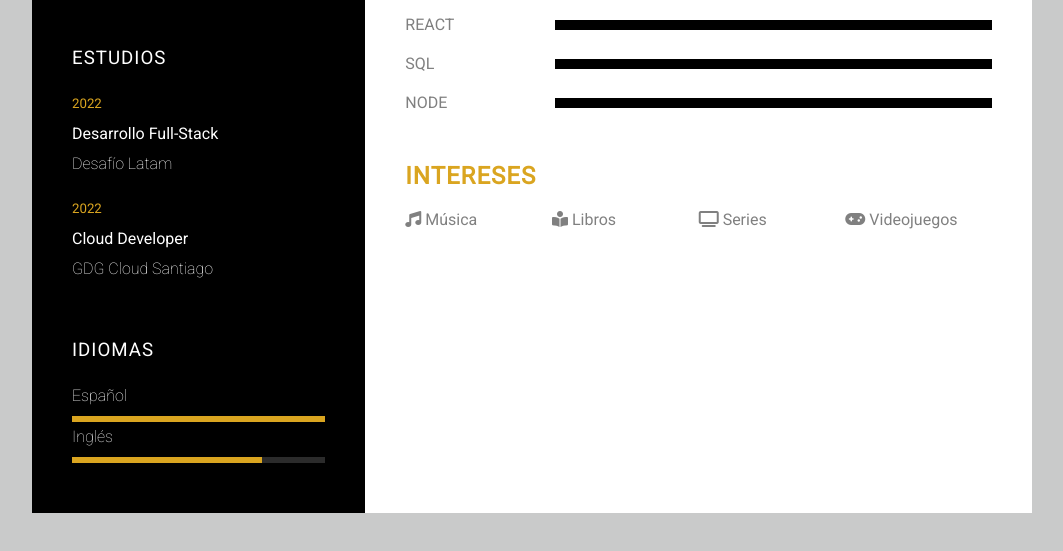
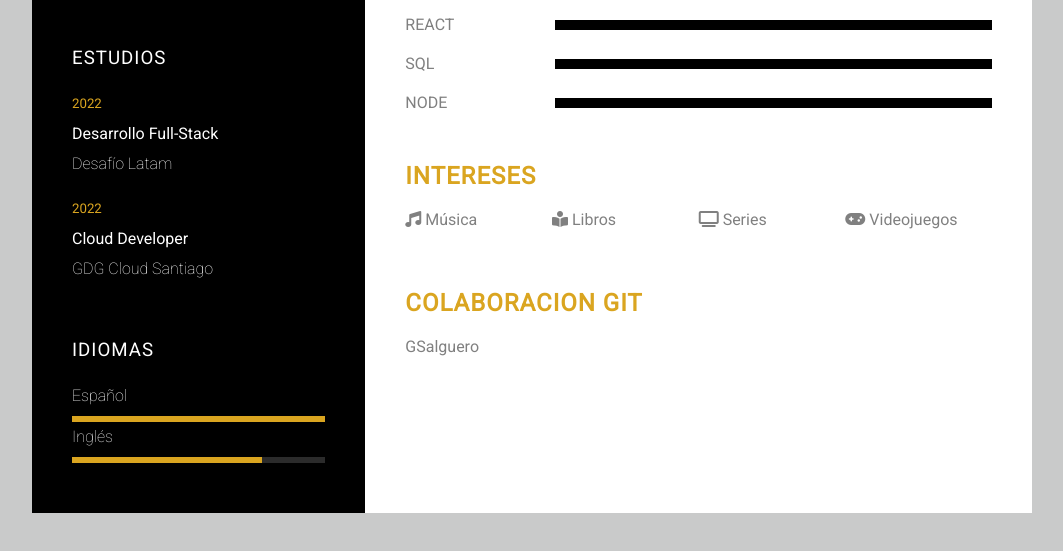
Before and after one commit to victoraguilera12/iperezsidgmann.github.io, a plain HTML site: page index.html in a window 1280 px wide. Shown: the part 673-1224 px from the top of the page, without its empty margins (108-1171 px from the left). Drawn offline with Linux system fonts and the light colour scheme.

Commit message:
Colaboracion GIT GS

```diff
--- a/index.html
+++ b/index.html
@@ -151,6 +151,12 @@
                     <li><i class="fa-solid fa-gamepad"></i> Videojuegos</li>
                 </ul>
             </div>
+            <div class="about interest">
+                <h2 class="title2">Colaboracion GIT</h2>
+                <ul>
+                    <li> GSalguero</li>
+                </ul>
+            </div>
         </div>
     </div>
 </body>
```
